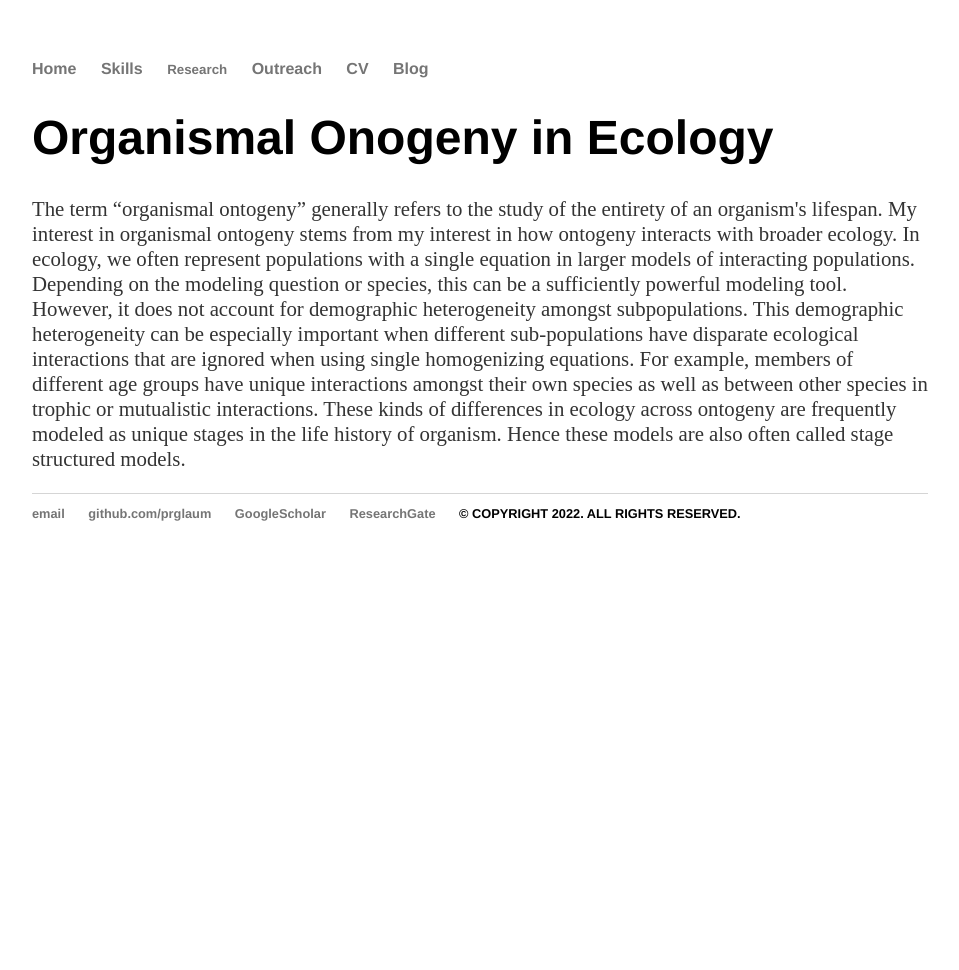
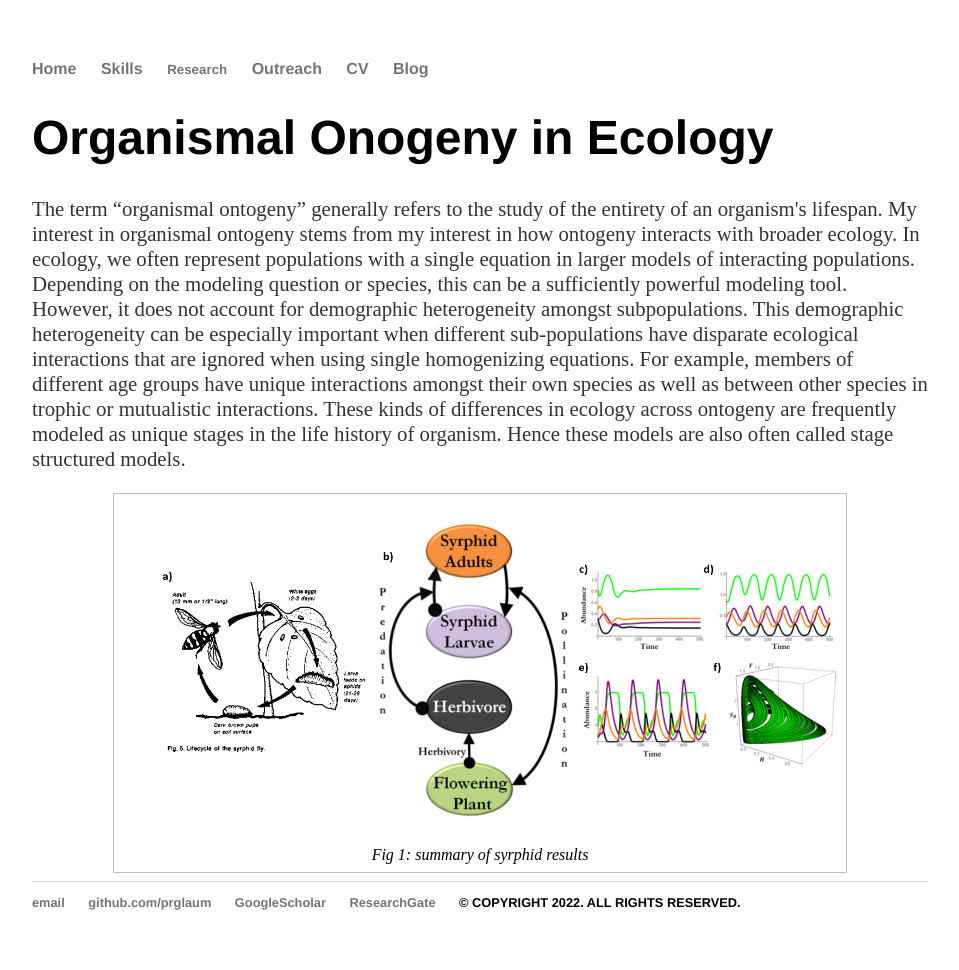
Before and after one commit to prglaum/prglaum.github.io, a Jekyll site: the page built from research/ontogeny/index.html, in a window 1280 px wide. Shown: the whole page, without its empty margins (160-1119 px from the left). Built offline with Jekyll 4.4.1, drawn with Linux system fonts in a browser that asks for light colours; before the commit the page ends 900 px from its top, so only the background shows below that.

Commit message:
Update index.html

```diff
--- a/research/ontogeny/index.html
+++ b/research/ontogeny/index.html
@@ -15,3 +15,9 @@ title: Ontogeny in Ecology
   These kinds of differences in ecology across ontogeny are frequently modeled as unique stages in the life history of organism. Hence these models are also often called
   stage structured models.
 </p>
+
+<figure class="div80">
+	<p><img class=scaled src="{{site.url}}/docs/assets/images/ontogSyrphid.PNG" alt="syrphidSummary">
+	<figcaption>Fig 1: summary of syrphid results
+	</figcaption>
+</figure>
```
